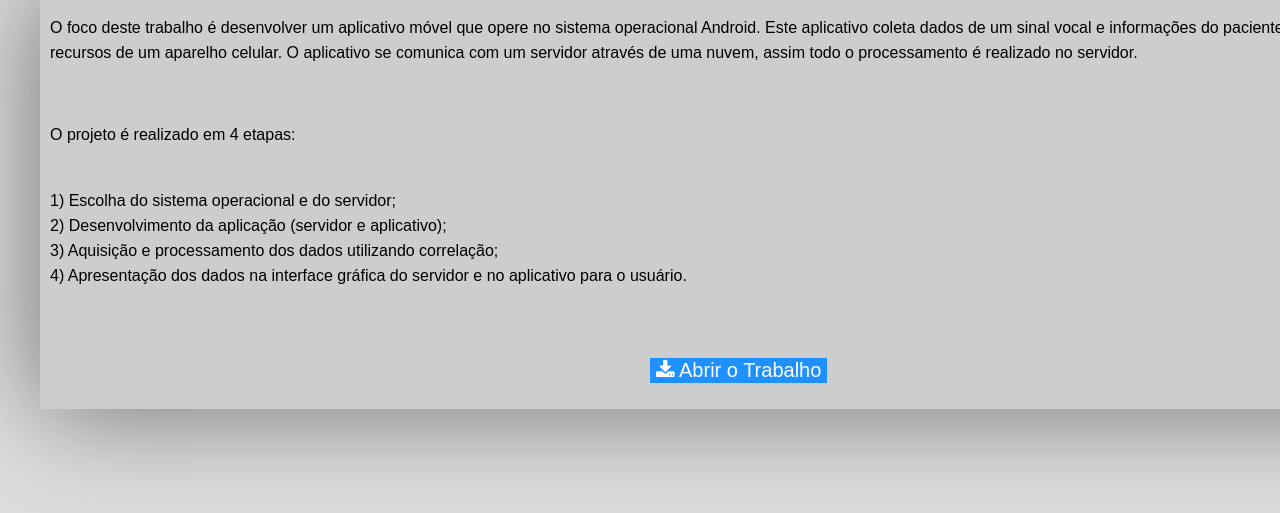
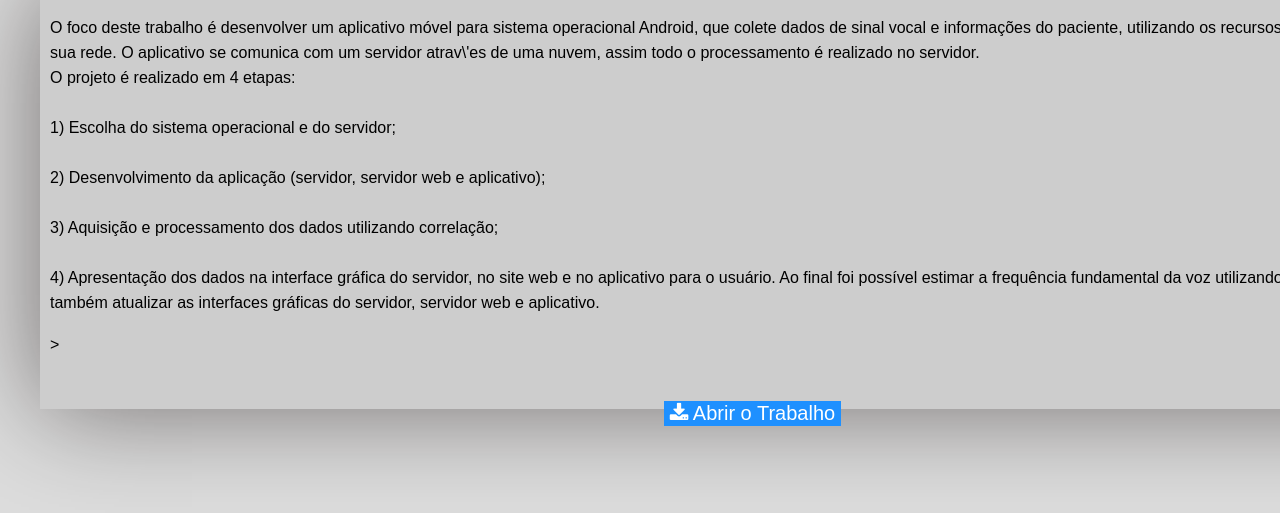
Before and after one commit to FoxThuckz/web_service, a website: page trabalho.html in a window 1280 px wide. Shown: the part 211-724 px from the top of the page. Drawn offline with Linux system fonts and the light colour scheme; files that its build step writes are made by us from their sources; files whose address does not match are found by name; a web font is replaced by a local one.

Commit message:
update_trabalho

```diff
--- a/trabalho.html
+++ b/trabalho.html
@@ -32,7 +32,7 @@
 
 
                 <div id = "cadastro">
-                    <p>O foco deste trabalho é desenvolver um aplicativo móvel que opere no sistema operacional Android. Este aplicativo coleta dados de um sinal vocal e informações do paciente, utilizando somente os recursos de um aparelho celular. O aplicativo se comunica com um servidor através de uma nuvem, assim todo o processamento é realizado no servidor.</p><br> <p>O projeto é realizado em 4 etapas:</p> <br>1) Escolha do sistema operacional e do servidor;<br> 2) Desenvolvimento da aplicação (servidor e aplicativo); <br>3) Aquisição e processamento dos dados utilizando correlação;  <br>4) Apresentação dos dados na interface gráfica do servidor e no aplicativo para o usuário.<br>
+                    <p>O foco deste trabalho é desenvolver um aplicativo móvel para sistema operacional Android, que colete dados de sinal vocal e informações do paciente, utilizando os recursos de um aparelho celular e sua rede. O aplicativo se comunica com um servidor atrav\'es de uma nuvem, assim todo o processamento é realizado no servidor. <br>O projeto é realizado em 4 etapas:</br> <br>1) Escolha do sistema operacional e do servidor;</br> <br>2) Desenvolvimento da aplicação (servidor, servidor web e aplicativo);</br> <br>3) Aquisição e processamento dos dados utilizando correlação;</br>  <br>4) Apresentação dos dados na interface gráfica do servidor, no site web e no aplicativo para o usuário. Ao final foi possível estimar a frequência fundamental da voz utilizando o método de correlação e também atualizar as interfaces gráficas do servidor, servidor web e aplicativo.</p>>
 
 
                 <button class="btn" onclick="myFunction()" target="_blank"><i class="fa fa-download"></i> Abrir o Trabalho</button>
```
